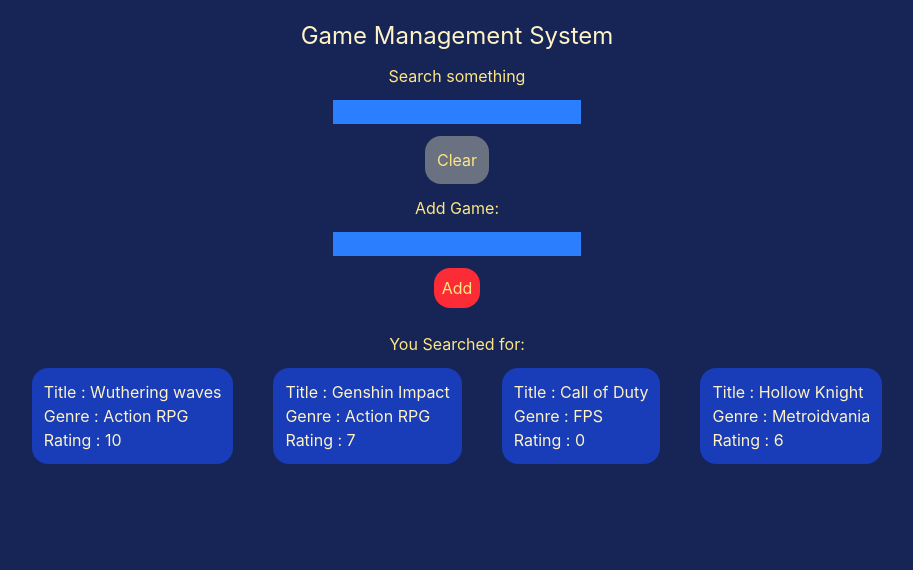
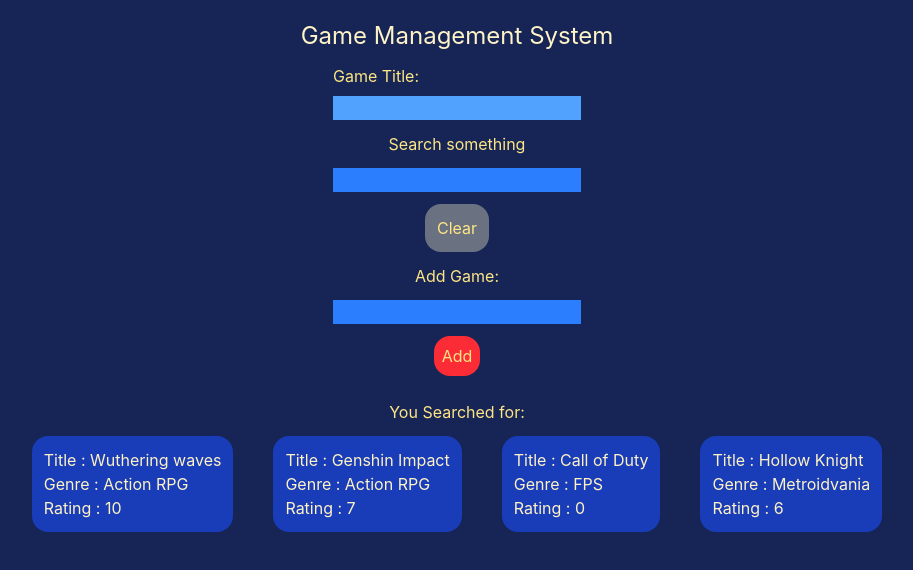
Before and after one commit to Marko-Pavlovic-at/game-management-system, a React (Vite) app: page / in a window 1280 px wide. Shown: the top 570 px of the page, without its empty margins (183-1096 px from the left). Built offline with nearby package versions, Linux system fonts and the light colour scheme.

Commit message:
started gameform

```diff
--- a/src/App.tsx
+++ b/src/App.tsx
@@ -1,4 +1,5 @@
 import GameCard from "./components/GameCard";
+import GameForm from "./components/GameForm";
 import { useState } from "react";
 function App() {
   const [search, setSearch] = useState("");
@@ -9,7 +10,12 @@ function App() {
     { id: 3, title: "Call of Duty", genre: "FPS", rating: 0 },
     { id: 4, title: "Hollow Knight", genre: "Metroidvania", rating: 6 },
   ]);
-
+  function handleAddGame(newTitle) {
+    setGames([
+      ...games,
+      { id: Date.now(), title: newTitle, genre: "", rating: 0 },
+    ]);
+  }
   const filteredGames = games.filter((game) =>
     game.title.toLowerCase().includes(search.toLocaleLowerCase()),
   );
@@ -17,6 +23,7 @@ function App() {
   return (
     <div className="bg-blue-950 min-h-screen flex flex-col gap-3 p-5 items-center ">
       <h1 className="text-2xl text-amber-100">Game Management System</h1>
+      <GameForm onAddGame={handleAddGame}></GameForm>
       <label className="text-amber-200" htmlFor="searchbar">
         Search something
       </label>
--- /dev/null
+++ b/src/components/GameForm.tsx
@@ -0,0 +1,26 @@
+type GameFormProps = {
+  onAddGame: (t: string) => void;
+};
+
+import { useState } from "react";
+
+function GameForm() {
+  const [title, setTitle] = useState("");
+  return (
+    <form className="flex flex-col gap-2" action="">
+      <label htmlFor="game-title" className="text-amber-200">
+        Game Title:
+      </label>
+      <input
+        className="bg-blue-400 text-amber-200"
+        type="text"
+        name="game-title"
+        id="game-title"
+        value={title}
+        onChange={(e) => setTitle(e.target.value)}
+      />
+    </form>
+  );
+}
+
+export default GameForm;
```
Also changed, not shown: 1 other file (tests, documents, lock files or other folders).
